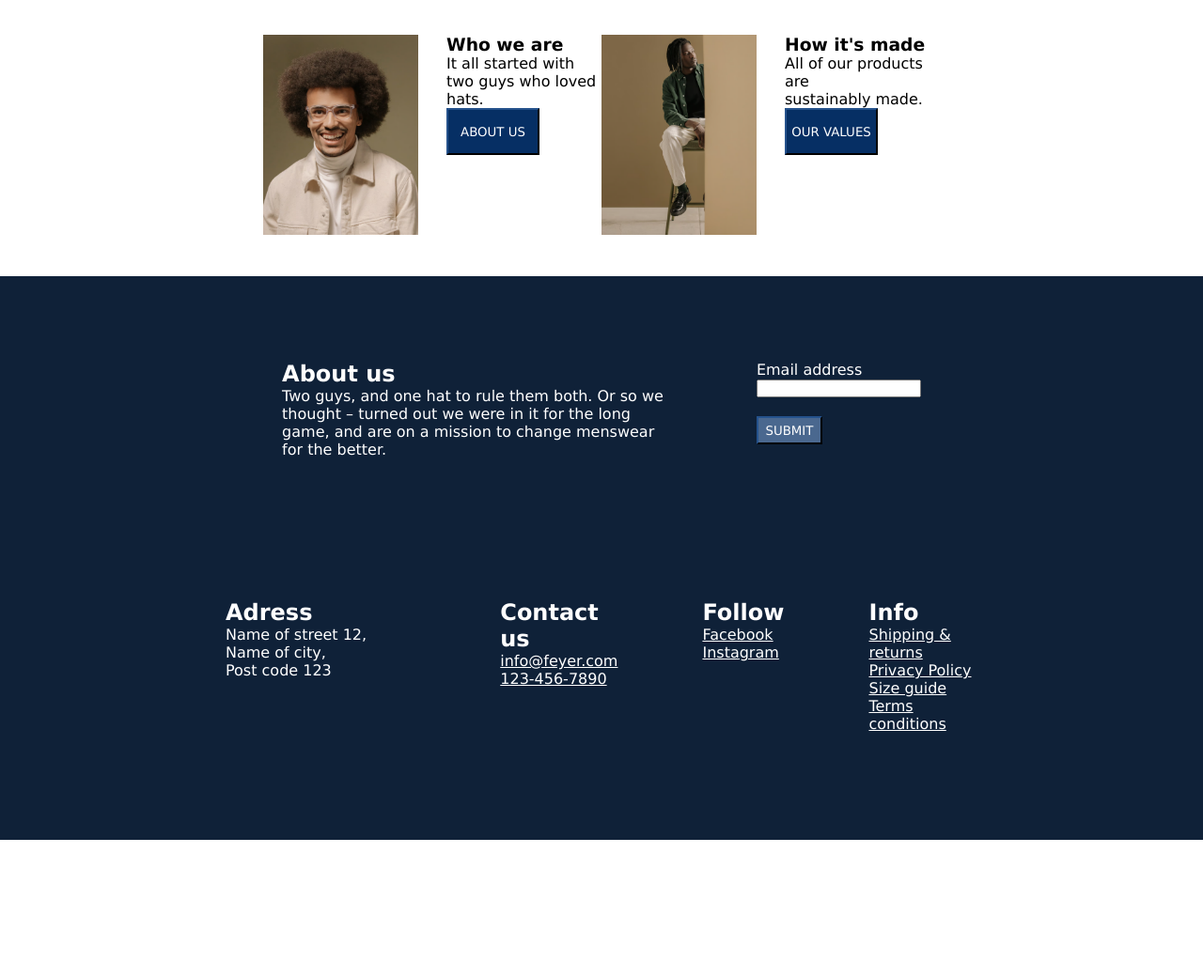
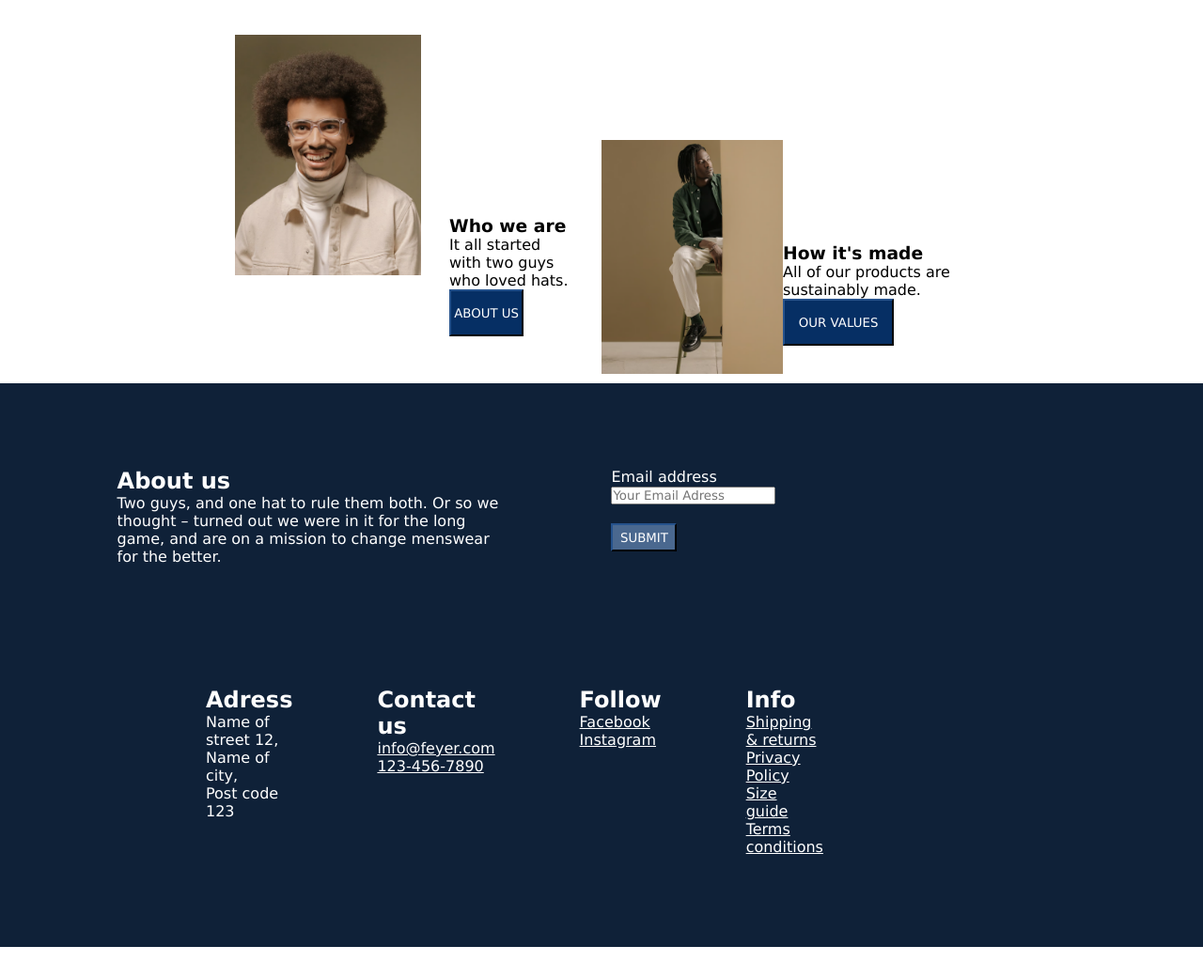
Before and after one commit to Exe-Fix/Figma_Task_Feyer, a plain HTML site: page index.html in a window 1280 px wide. Shown: the part 1673-2713 px from the top of the page at 94% size. Before the commit the page ends 2603 px from the top, so only its background shows below. Drawn offline with Linux system fonts and the light colour scheme.

Commit message:
fitst commit

```diff
--- a/index.html
+++ b/index.html
@@ -156,21 +156,24 @@
                     <div class="secondcard-div__left-img">
                         <img src="assets/secondcard left.avif" alt="image">
                     </div>
-                    <div class="secondcard-div__left-text">
-                        <h3>Who we are</h3>
-                        <p>It all started with two guys who loved hats.</p>
-                        <button class="secondcard-div__left-text-button">ABOUT US</button>
+                    <div class="secondcard-div__left-div">
+                        <div class="secondcard-div__left-div-text">
+                            <h3>Who we are</h3>
+                            <p>It all started with two guys who loved hats.</p>
+                            <button class="secondcard-div__left-div-text-button">ABOUT US</button>
+                        </div>
                     </div>
-
                 </div>
                 <div class="secondcard-div__right">
                     <div class="secondcard-div__right-img">
                         <img src="assets/second card right.avif" alt="image">
                     </div>
-                    <div class="secondcard-div__right-text">
-                        <h3>How it's made</h3>
-                        <p>All of our products are <br>sustainably made.</p>
-                        <button class="secondcard-div__right-text-button">OUR VALUES</button>
+                    <div class="secondcard-div__right-div">
+                        <div class="secondcard-div__right-div-text">
+                            <h3>How it's made</h3>
+                            <p>All of our products are <br>sustainably made.</p>
+                            <button class="secondcard-div__right-div-text-button">OUR VALUES</button>
+                        </div>
                     </div>
                 </div>
             </div>
@@ -190,8 +193,11 @@
                 </div>
                 <div class="footer__ust-email">
                     <div class="footer__ust-email-div">
-                        <label for="email">Email address</label> <br>
-                        <input type="email" id="email" class="footer__ust-email-input">
+                        <form action=" email">
+                            <label for="email">Email address</label> <br>
+                            <input type="email" id="email" placeholder="Your Email Adress"
+                                class="footer__ust-email-input">
+                        </form>
                     </div>
                     <button class="footer__ust-email-button">SUBMIT</button>
                 </div>
--- a/style.scss
+++ b/style.scss
@@ -424,17 +424,25 @@
      width: 100%;
      justify-content: center;
      padding: 40px;
+     gap: 60px;
     &__left{
         gap: 30px;
         width: 30%;
         display: flex;
 
         &-img{
-            width: 50%;
+
 
         }
+        &-div{
+            height: 97%;
+            width: 86%;
+          display: flex;
+          align-items: flex-end;
+
         &-text{
-            width: 50%;
+
+             width: 132px;
             display: inline;
             &-button{
                 width: 60%;
@@ -445,6 +453,7 @@
             }
 
         }
+    }
 
     }
     &__right{
@@ -452,12 +461,22 @@
         width: 30%;
         display: flex;
         &-img{
-            width: 50%;
 
+             height: 391px;
+             width: 276px;
+             margin: -30px;
+             display: flex;
+             align-items: flex-end;
         }
+        &-div{
+            display: flex;
+            align-items: flex-end;
+
+
         &-text{
-            width: 50%;
             display: inline;
+            width: 197px;
+
             &-button{
                 width: 60%;
                 height: 50px;
@@ -465,9 +484,11 @@
                 background-color: rgb(6, 47, 100);
                 border-color: rgb(15, 33, 56);
 
+
             }
 
         }
+    }
 
     }
 }
@@ -482,8 +503,8 @@
     background-color: rgb(15, 33, 56);
     &__ust{
         justify-content: center;
-        gap: 99px;
-        width: 100%;
+        gap: 120px;
+        width: 70%;
         display: flex;
         &-about{
             color: white;
@@ -497,6 +518,7 @@
             &-div{
                 width: 100%;
 
+
             }
             &-button{
                 height: 30px;
@@ -504,16 +526,19 @@
                 background-color:rgb(74, 104, 143) ;
                 color: white;
                 border-color: rgb(15, 33, 56);
+                 :hover{
+                    box-shadow: 5px 5px 5px black ;
+                 }
             }
 
         }
 
     }
     &__alt{
-        width: 100%;
+        width: 70%;
         gap: 90px;
         display: flex;
-         padding: 150px;
+         padding: 129px;
         &-adress{
             color: white;
             display: flex;
```
Also changed, not shown: css/style.css, 1 other file.
